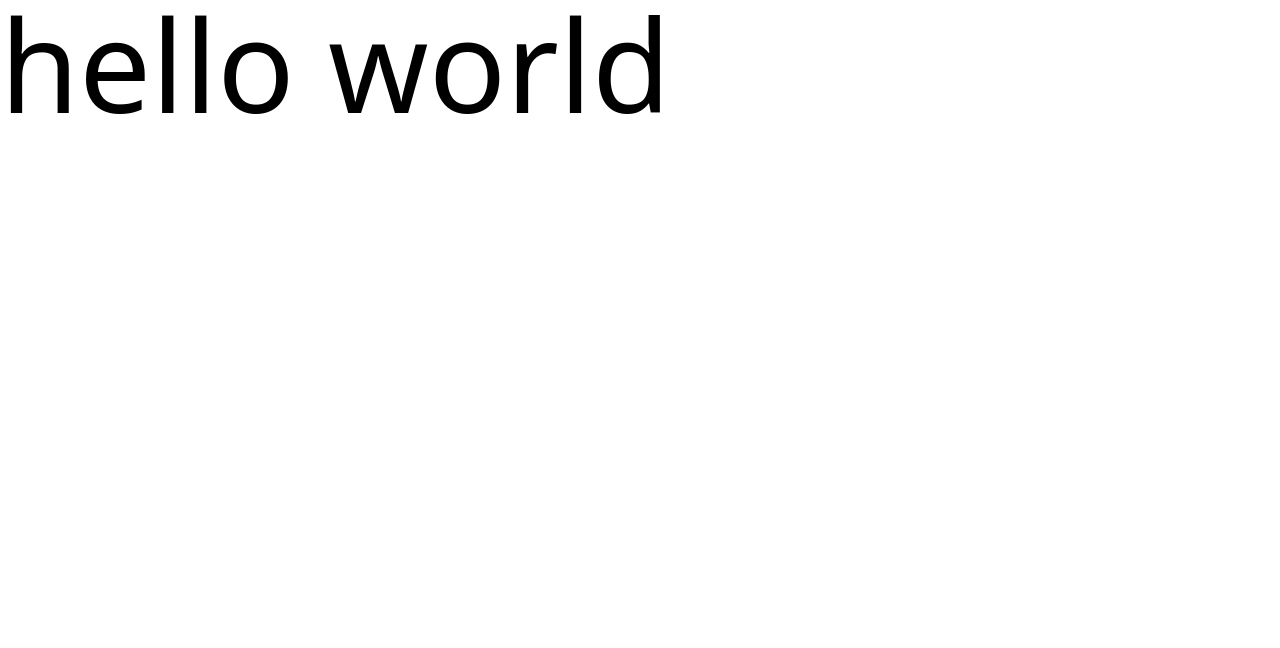
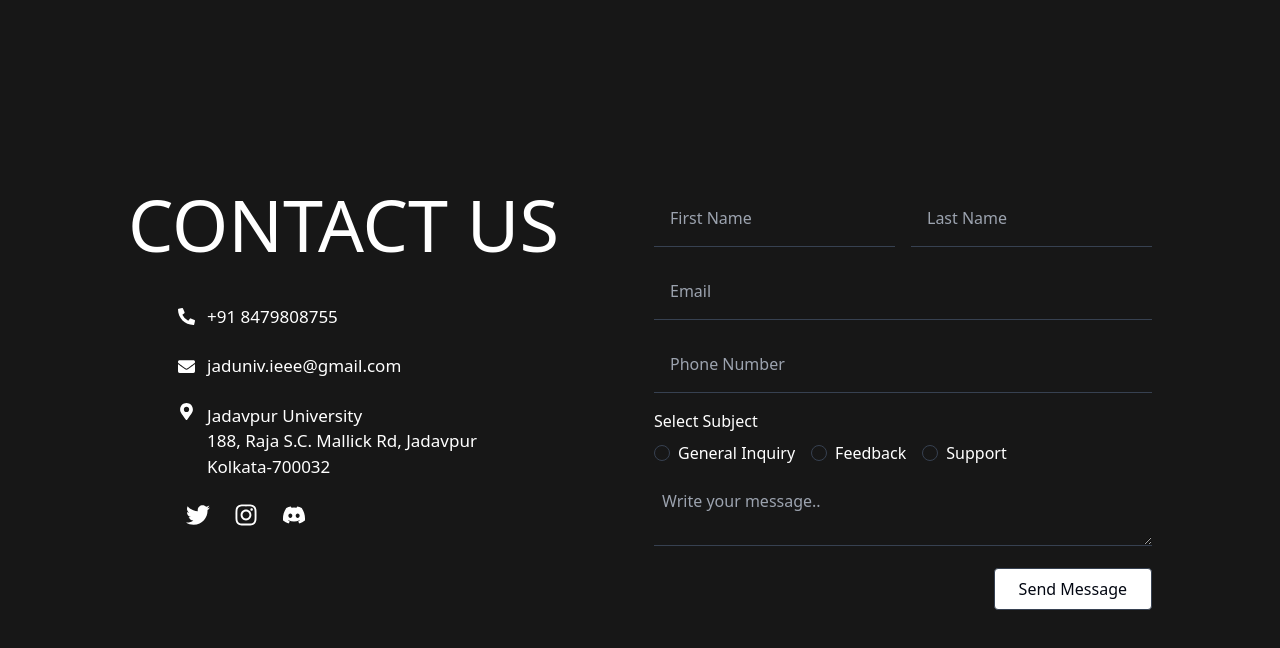
Before and after one commit to ieee-ju/pass-the-mic-24, a React (Vite) app: page / in a window 1280 px wide. Shown: the top 648 px of the page. Built offline with nearby package versions, Linux system fonts and the light colour scheme.

Commit message:
uploaded contact-form

```diff
--- a/package.json
+++ b/package.json
@@ -10,8 +10,11 @@
     "preview": "vite preview"
   },
   "dependencies": {
+    "firebase": "^10.12.2",
     "react": "^18.3.1",
-    "react-dom": "^18.3.1"
+    "react-dom": "^18.3.1",
+    "react-icons": "^5.2.1",
+    "react-router-dom": "^6.23.1"
   },
   "devDependencies": {
     "@types/react": "^18.3.3",
--- a/src/App.jsx
+++ b/src/App.jsx
@@ -1,9 +1,12 @@
 import "./App.css";
-
+import { BrowserRouter } from "react-router-dom";
+import Contact from "./components/Contact";
 function App() {
   return (
     <>
-      <h1 className="w text-9xl">hello world</h1>
+    <BrowserRouter>
+       <Contact/>
+    </BrowserRouter>
     </>
   );
 }
--- /dev/null
+++ b/src/components/Contact.jsx
@@ -0,0 +1,174 @@
+import React, { useState } from 'react';
+import { FaPhoneAlt, FaEnvelope, FaMapMarkerAlt, FaTwitter, FaInstagram, FaDiscord } from 'react-icons/fa';
+import { db } from '../firebaseConfig';
+import { collection, addDoc } from 'firebase/firestore';
+
+const Contact = () => {
+  const [formData, setFormData] = useState({
+    firstName: '',
+    lastName: '',
+    email: '',
+    phone: '',
+    subject: '',
+    message: ''
+  });
+
+  const handleChange = (e) => {
+    const { name, value } = e.target;
+    setFormData((prevData) => ({
+      ...prevData,
+      [name]: value
+    }));
+  };
+
+  const handleSubmit = async (e) => {
+    e.preventDefault();
+    try {
+      await addDoc(collection(db, 'contacts'), formData);
+      alert('Message sent successfully!');
+      setFormData({
+        firstName: '',
+        lastName: '',
+        email: '',
+        phone: '',
+        subject: '',
+        message: ''
+      });
+    } catch (error) {
+      console.error('Error adding document: ', error);
+    }
+  };
+
+  return (
+    <div className="min-h-screen lg:h-[695px] w-full flex items-center bg-[#171717] text-white justify-center p-4 md:p-0">
+      <div className="container lg:max-w-5xl flex flex-col lg:flex-row justify-center lg:items-center w-full">
+        <div className="flex flex-col justify-between mb-8 md:mb-0 md:w-full lg:w-[50%] lg:mb-[85px] lg:mr-7">
+          <h1 className="text-5xl md:text-7xl font-thin mb-6 text-center lg:text-left">CONTACT US</h1>
+          <div className="space-y-6 lg:pl-[50px] lg:mt-5 lg:text-[17px]">
+            <div className="flex items-center">
+              <FaPhoneAlt className="mr-3" />
+              <span>+91 8479808755</span>
+            </div>
+            <div className="flex items-center">
+              <FaEnvelope className="mr-3" />
+              <span>jaduniv.ieee@gmail.com</span>
+            </div>
+            <div className="flex items-start">
+              <FaMapMarkerAlt className="mr-3" />
+              <span>Jadavpur University<br />188, Raja S.C. Mallick Rd, Jadavpur<br />Kolkata-700032</span>
+            </div>
+          </div>
+          <div className="flex space-x-6 mt-6 lg:pl-[58px]">
+            <FaTwitter className="hover:text-gray-500 text-2xl" />
+            <FaInstagram className="hover:text-gray-500 text-2xl" />
+            <FaDiscord className="hover:text-gray-500 text-2xl" />
+          </div>
+        </div>
+        <div className="md:w-full lg:w-[50%]">
+          <form onSubmit={handleSubmit}>
+            <div className="grid grid-cols-1 md:grid-cols-2 gap-4 mb-4">
+              <input
+                type="text"
+                name="firstName"
+                value={formData.firstName}
+                onChange={handleChange}
+                placeholder="First Name"
+                className="p-4 bg-transparent border-b border-gray-700 focus:outline-none"
+                required
+              />
+              <input
+                type="text"
+                name="lastName"
+                value={formData.lastName}
+                onChange={handleChange}
+                placeholder="Last Name"
+                className="p-4 bg-transparent border-b border-gray-700 focus:outline-none"
+                required
+              />
+            </div>
+            <div className="mb-4">
+              <input
+                type="email"
+                name="email"
+                value={formData.email}
+                onChange={handleChange}
+                placeholder="Email"
+                className="w-full p-4 bg-transparent border-b border-gray-700 focus:outline-none"
+                required
+              />
+            </div>
+            <div className="mb-4">
+              <input
+                type="text"
+                name="phone"
+                value={formData.phone}
+                onChange={handleChange}
+                placeholder="Phone Number"
+                className="w-full p-4 bg-transparent border-b border-gray-700 focus:outline-none"
+                required
+              />
+            </div>
+            <div className="mb-4">
+              <label className="block mb-2">Select Subject</label>
+              <div className="flex flex-wrap gap-4">
+                <label className="flex items-center">
+                  <input
+                    type="radio"
+                    name="subject"
+                    value="General Inquiry"
+                    onChange={handleChange}
+                    className="hidden peer"
+                    required
+                  />
+                  <span className="w-4 h-4 inline-block mr-2 border border-gray-700 rounded-full peer-checked:bg-gray-200"></span>
+                  General Inquiry
+                </label>
+                <label className="flex items-center">
+                  <input
+                    type="radio"
+                    name="subject"
+                    value="Feedback"
+                    onChange={handleChange}
+                    className="hidden peer"
+                    required
+                  />
+                  <span className="w-4 h-4 inline-block mr-2 border border-gray-700 rounded-full peer-checked:bg-gray-200"></span>
+                  Feedback
+                </label>
+                <label className="flex items-center">
+                  <input
+                    type="radio"
+                    name="subject"
+                    value="Support"
+                    onChange={handleChange}
+                    className="hidden peer"
+                    required
+                  />
+                  <span className="w-4 h-4 inline-block mr-2 border border-gray-700 rounded-full peer-checked:bg-gray-200"></span>
+                  Support
+                </label>
+              </div>
+            </div>
+            <div className="mb-4">
+              <textarea
+                name="message"
+                value={formData.message}
+                onChange={handleChange}
+                placeholder="Write your message.."
+                className="w-full p-2 bg-transparent border-b border-gray-700 focus:outline-none"
+                required
+              ></textarea>
+            </div>
+            <div className="text-right mt-1">
+              <button type="submit" className="px-6 py-2 bg-white text-gray-950 border border-gray-700 rounded hover:bg-gray-700 hover:text-white">
+                Send Message
+              </button>
+            </div>
+          </form>
+        </div>
+      </div>
+    </div>
+  );
+};
+
+export default Contact;
--- /dev/null
+++ b/src/firebaseConfig.js
@@ -0,0 +1,21 @@
+// Import the functions you need from the SDKs you need
+import { initializeApp } from "firebase/app";
+// TODO: Add SDKs for Firebase products that you want to use
+// https://firebase.google.com/docs/web/setup#available-libraries
+import { getFirestore } from 'firebase/firestore';
+
+// Your web app's Firebase configuration
+const firebaseConfig = {
+  apiKey: "AIzaSyDWGjcZzP1NjosvtMNSpF4TI55NhJxK0Nw",
+  authDomain: "pass-the-mic-24.firebaseapp.com",
+  projectId: "pass-the-mic-24",
+  storageBucket: "pass-the-mic-24.appspot.com",
+  messagingSenderId: "552545363053",
+  appId: "1:552545363053:web:296a4abf7a4dc1dadd4b64"
+};
+
+// Initialize Firebase
+const app = initializeApp(firebaseConfig);
+const db = getFirestore(app);
+
+export { db };
```
Also changed, not shown: 1 other file (tests, documents, lock files or other folders).
